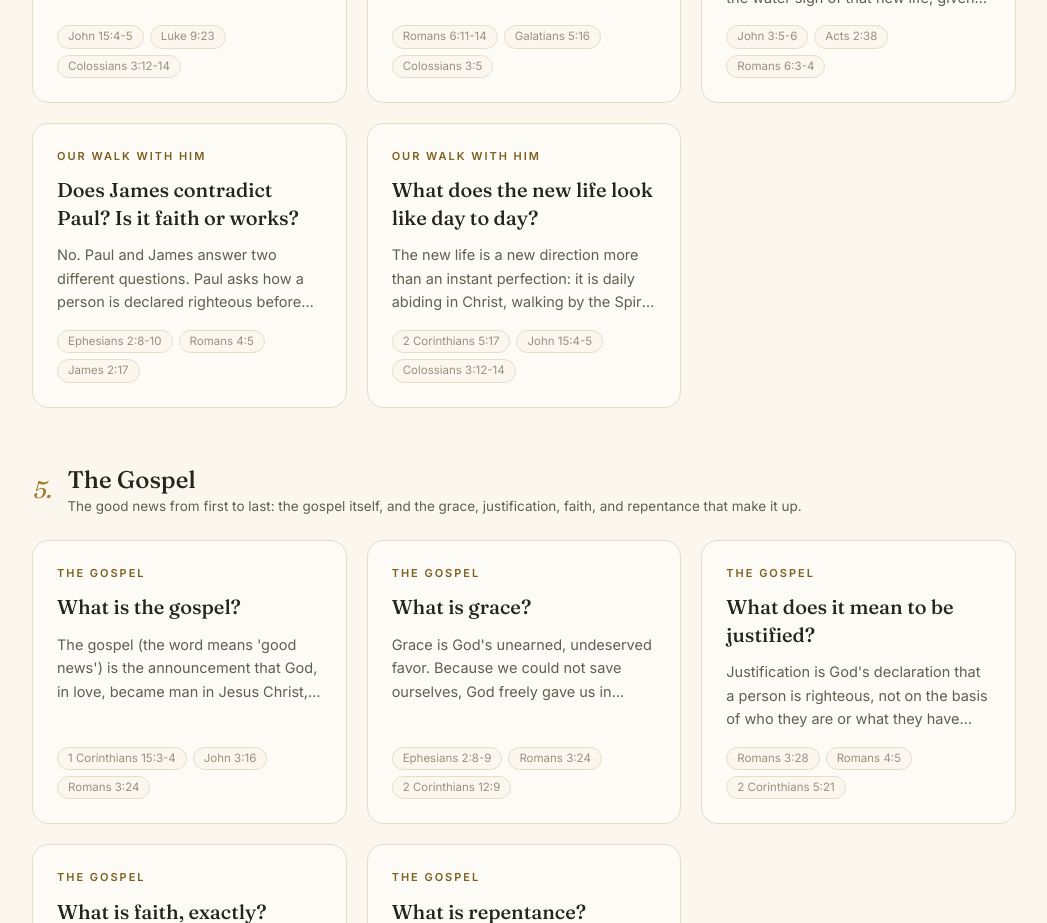
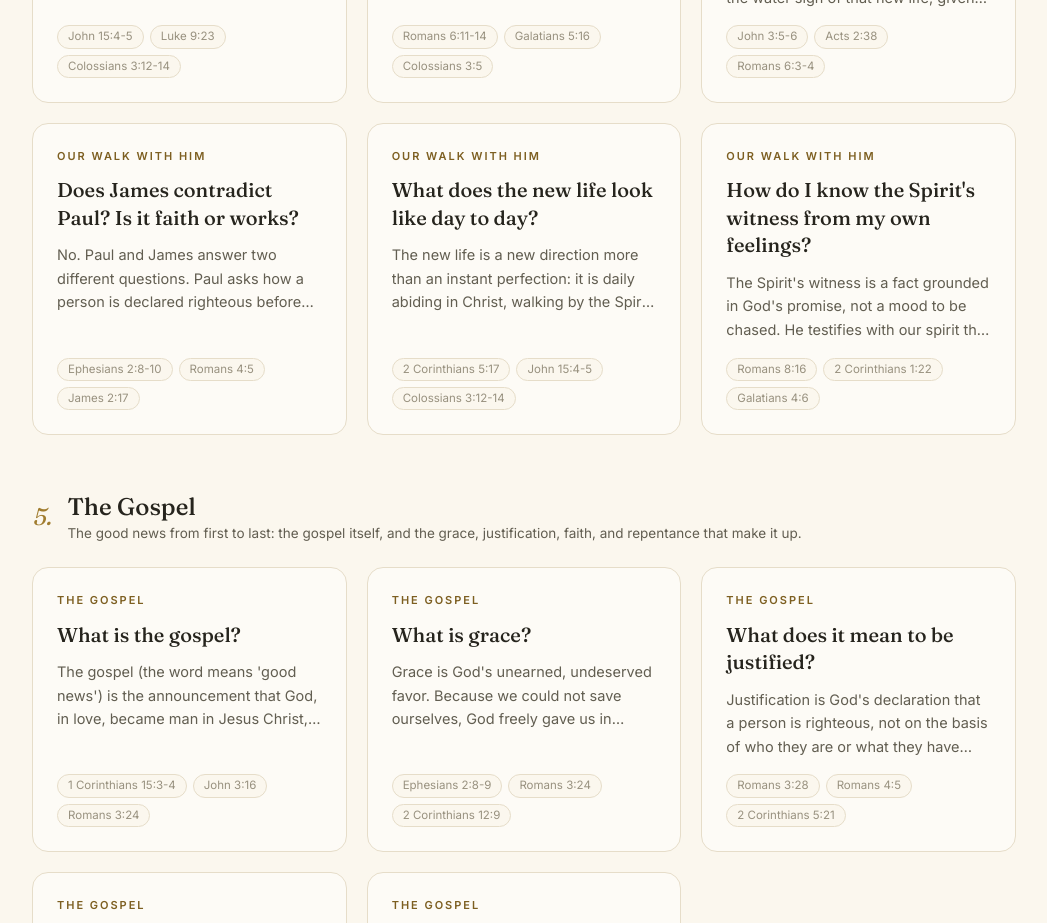
Before and after one commit to kczimm/glory, a Next.js app: page /questions in a window 1280 px wide. Shown: the part 3960-4883 px from the top of the page, without its empty margins (116-1163 px from the left). Built offline with nearby package versions, Linux system fonts and the light colour scheme.

Commit message:
Add study: How do I know the Spirit's witness from my own feelings?

```diff
--- a/src/data/questions.ts
+++ b/src/data/questions.ts
@@ -897,10 +897,10 @@ export const questions: Question[] = [
       },
     ],
     keyVerses: ["John 10:27-29", "Romans 8:38-39", "Philippians 1:6", "John 6:37-39"],
-    raises: [],
+    raises: ["spirits-witness-or-my-own-feelings"],
     followsFrom: ["how-can-i-be-saved"],
     related: ["what-happens-when-i-sin", "who-is-the-holy-spirit", "what-is-faith"],
-    planned: ["How do I know the Spirit's witness from my own feelings?"],
+    planned: ["What does it mean to be sealed with the Holy Spirit?"],
     order: 12,
   },
 
@@ -3888,4 +3888,87 @@ export const questions: Question[] = [
     planned: ["How do I grow in Christlikeness?"],
     order: 22,
   },
+
+  {
+    slug: "spirits-witness-or-my-own-feelings",
+    question: "How do I know the Spirit's witness from my own feelings?",
+    category: "our-walk",
+    summary:
+      "The Spirit's witness is a fact grounded in God's promise, not a mood to be chased. He testifies with our spirit that we are God's children; we hold that testimony by faith in what God has said, not by the shifting temperature of our feelings. Feelings are real, but the Word is the anchor.",
+    passages: [
+      {
+        book: "Romans",
+        chapter: 8,
+        title: "The Spirit of adoption",
+        lookFor: "The Spirit himself testifies with our spirit that we are children of God: the witness, and no more bondage to fear.",
+        focus: "1-17",
+      },
+      {
+        book: "Galatians",
+        chapter: 4,
+        title: "The Spirit crying 'Abba, Father'",
+        lookFor: "Because we are sons, God sent the Spirit of His Son into our hearts, crying 'Abba, Father!'",
+        focus: "4-7",
+      },
+      {
+        book: "2 Corinthians",
+        chapter: 1,
+        title: "Sealed, with the Spirit as the down payment",
+        lookFor: "God has sealed us and given us the Spirit as the down payment: assurance rooted in His doing, not our feeling.",
+        focus: "18-22",
+      },
+      {
+        book: "1 John",
+        chapter: 3,
+        title: "When our heart condemns us",
+        lookFor: "The honest cases: when our hearts condemn us, God is greater than our hearts and knows all things.",
+        focus: "19-24",
+      },
+      {
+        book: "Hebrews",
+        chapter: 10,
+        title: "Draw near in full assurance of faith",
+        lookFor: "The invitation: draw near with a true heart, fully assured, because of what Christ has done.",
+        focus: "19-25",
+      },
+    ],
+    points: [
+      {
+        heading: "The witness is a fact, not a feeling",
+        body:
+          "Paul does not tell the Romans to check their emotional weather: he tells them 'the Spirit himself testifies with our spirit that we are children of God.' It is an ongoing testimony, anchored in God's own doing. God has sealed us and given us the Spirit as the down payment of our inheritance: a pledge, not a pulse.",
+        verses: ["Romans 8:16", "2 Corinthians 1:22", "Ephesians 1:13-14"],
+      },
+      {
+        heading: "It is about who you belong to, not what you feel",
+        body:
+          "The Spirit's presence is what marks you as Christ's: 'if any man doesn't have the Spirit of Christ, he is not his.' And the Spirit you have received is not a spirit of slavery leading back into fear, but the Spirit of adoption, by whom you cry, 'Abba, Father!' The question is not how full of feeling you are right now, but whose child you are.",
+        verses: ["Romans 8:9", "Romans 8:15", "Galatians 4:6"],
+      },
+      {
+        heading: "Feelings are real, but they are not the test",
+        body:
+          "John assumes believers sometimes feel condemned: 'if our heart condemns us, God is greater than our heart, and knows all things' and when our hearts do not condemn us, we have boldness toward God. Your feelings about yourself are not the final word, because God's knowledge of you is truer than your feelings about you. Paul's test is objective: test whether Christ is in you, by the reality of faith and the Spirit, not by the strength of an emotion.",
+        verses: ["1 John 3:19-20", "2 Corinthians 13:5", "1 John 3:21"],
+      },
+      {
+        heading: "We hold the witness by faith in the promise",
+        body:
+          "John ties the testimony to belief: 'He who believes in the Son of God has the testimony in himself.' The way to hold the Spirit's witness when feelings dip is not to manufacture a feeling but to believe what God has promised. God's love has been poured into our hearts through the Holy Spirit, and we draw near to Him with a true heart in full assurance of faith.",
+        verses: ["1 John 5:10", "Romans 5:5", "Hebrews 10:22"],
+      },
+      {
+        heading: "Fear and assurance cannot live in the same house",
+        body:
+          "John says perfect love casts out fear, and that God's love gives us boldness on the day of judgment; and he writes so that we may know we have eternal life, for he who has the Son has the life. Certainty, not guesswork: the Spirit's witness does not make you conceited; it makes you safe. When the heart grows loud, the Word is louder.",
+        verses: ["1 John 4:18", "1 John 4:17", "1 John 5:13", "1 John 5:12"],
+      },
+    ],
+    keyVerses: ["Romans 8:16", "2 Corinthians 1:22", "Galatians 4:6", "1 John 5:10", "1 John 5:13"],
+    raises: [],
+    followsFrom: ["can-i-lose-my-salvation", "who-is-the-holy-spirit", "how-do-i-receive-the-holy-spirit"],
+    related: ["can-i-lose-my-salvation", "what-is-faith", "how-do-i-know-the-spirit-is-leading-me"],
+    planned: ["What does holy living have to do with assurance?"],
+    order: 23,
+  },
 ];
```
